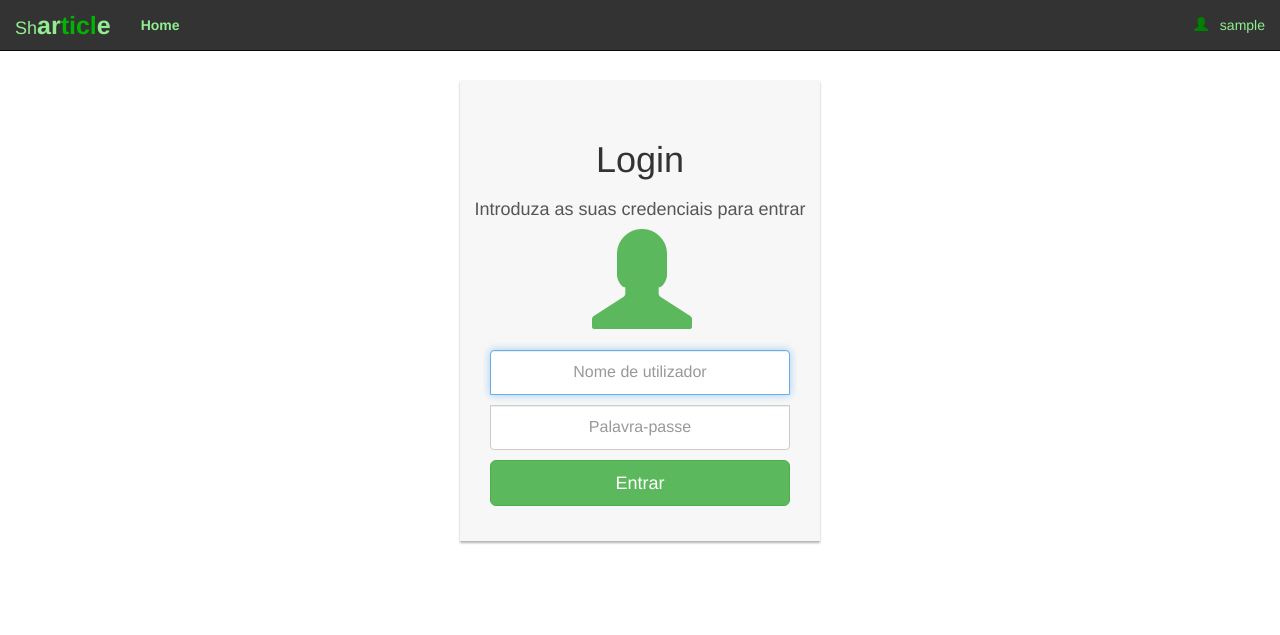
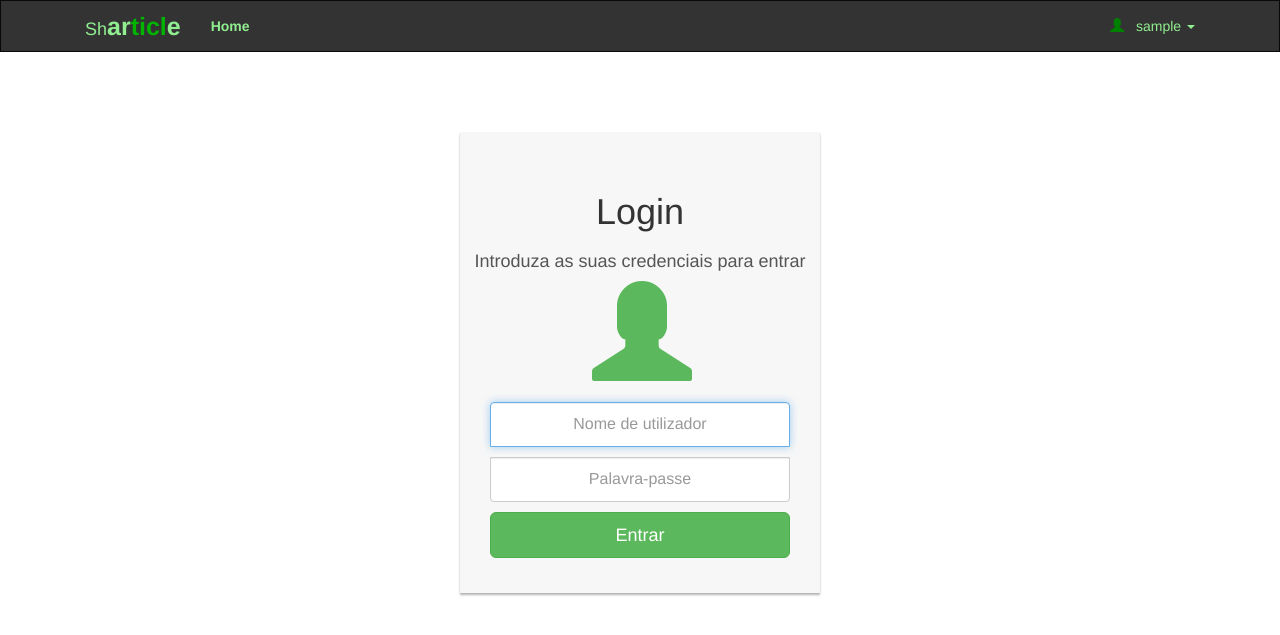
Before and after one commit to jmgf/sharticle, a Django app: page / in a window 1280 px wide. Shown: the top 635 px of the page. Run offline with Django 3.2, Linux system fonts and the light colour scheme; the visitor is signed in with stand-in values (Sample User, id 1); some libraries are stand-ins or nearby versions.

Commit message:
Updates base template

```diff
--- a/articles/templates/articles/base.html
+++ b/articles/templates/articles/base.html
@@ -1,7 +1,7 @@
 <html>
   <head>
     <title>Sharticle</title>
-
+    <meta name="viewport" content="width=device-width, initial-scale=1">
     <link rel="stylesheet" href="https://maxcdn.bootstrapcdn.com/bootstrap/3.3.7/css/bootstrap.min.css">
 
     <style>
@@ -18,7 +18,8 @@
   </head>
 
   <body>
-    <nav class="navbar navbar-inverse navbar-fixed-top" style="background-color:rgba(0,0,0,0.8">
+    <nav class="navbar navbar-inverse" style="background-color:rgba(0,0,0,0.8); margin-bottom:0px; border-radius:0px;">
+      <div class="container">
       <div class="container-fluid">
         <div class="navbar-header">
           <a class="navbar-brand" href="" style="color:lightgreen">
@@ -33,17 +34,24 @@
         <ul class="nav navbar-nav navbar-right">
 
           {% if request.user.is_authenticated %}
-            <li class="dropdown" {% block profile_active %}{% endblock %}>
-              <a class="dropdown-toggle" data-toggle="dropdown"  href="{% url 'articles:login' %}"><span class="glyphicon glyphicon-user"></span> &nbsp; {{ request.user.username }} </a>
+            <li class="dropdown {% block edit_profile_active %}{% endblock %}">
+              <a class="dropdown-toggle" data-toggle="dropdown"  href="{% url 'articles:login' %}">
+                <span class="glyphicon glyphicon-user"></span> &nbsp; {{ request.user.username }} <span class="caret"></span>
+              </a>
               <ul class="dropdown-menu">
-                <li><a href="{% url 'articles:logout' %}"><span class="glyphicon glyphicon-log-out"></span>&nbsp;Logout</a></li>
+                <li><a href="{% url 'articles:profile' request.user.username %}"><span class="glyphicon glyphicon-eye-open"></span>&nbsp;&nbsp;My profile</a></li>
+                <li><a href="{% url 'articles:logout' %}"><span class="glyphicon glyphicon-log-out"></span>&nbsp;&nbsp;Logout</a></li>
               </ul>
             </li>
           {% else %}
+          <li><button type="button" class="btn btn-success navbar-btn" onclick="window.location='{% url 'articles:login' %}'">Log in</button></li>
+          <!--
           <li {% block login_active %}{% endblock %}><a href="{% url 'articles:login' %}"><span class="glyphicon glyphicon-user" ></span> &nbsp;Log in </a></li>
+          -->
           <li {% block register_active %}{% endblock %}><a href="{% url 'articles:register' %}"><span class="glyphicon glyphicon-edit" ></span> &nbsp;Register </a></li>
           {% endif %}
         </ul>
+      </div>
       </div>
     </nav>
 
@@ -54,6 +62,11 @@
     {% endblock %}
 
     <script src="https://ajax.googleapis.com/ajax/libs/jquery/3.3.1/jquery.min.js"></script>
+    <script>
+      $(document).ready(function(){
+        $('[data-toggle="tooltip"]').tooltip();
+      });
+    </script>
     <script src="https://maxcdn.bootstrapcdn.com/bootstrap/3.3.7/js/bootstrap.min.js"></script>
   </body>
 </html>
```
